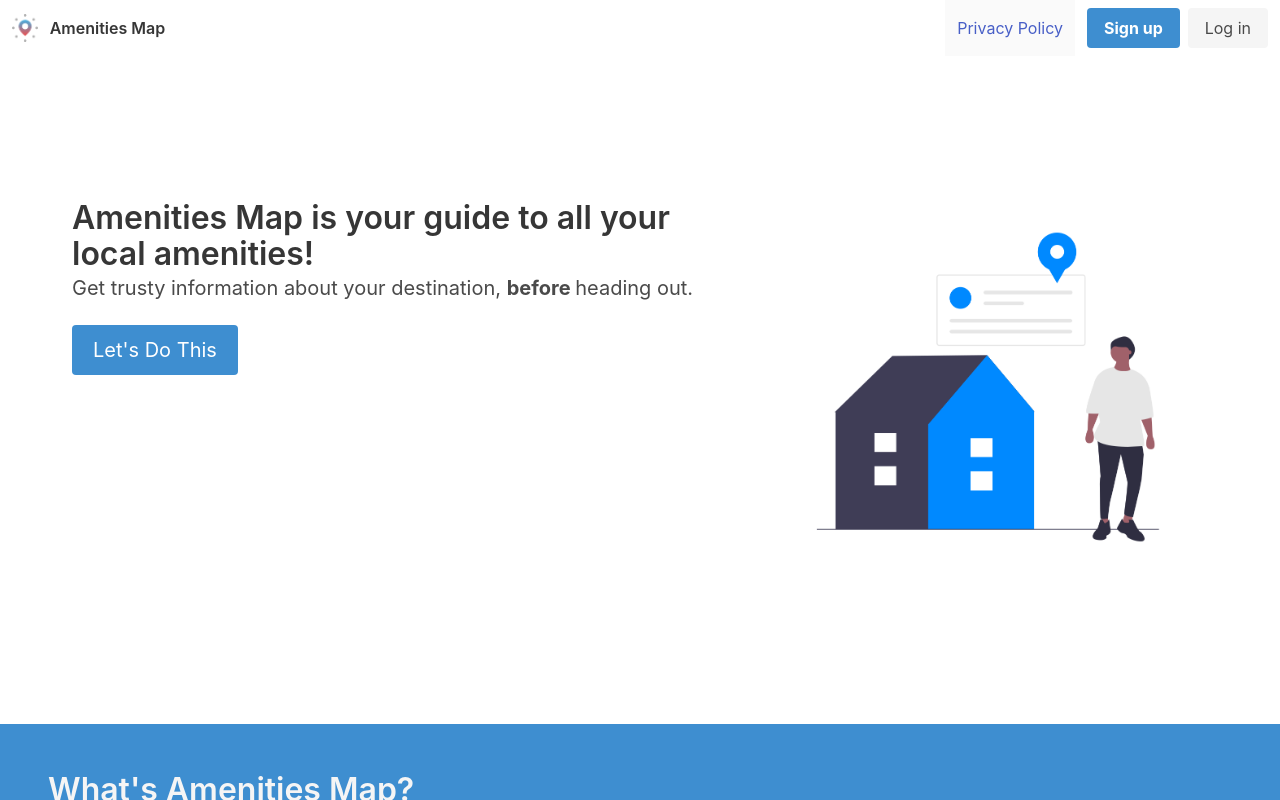
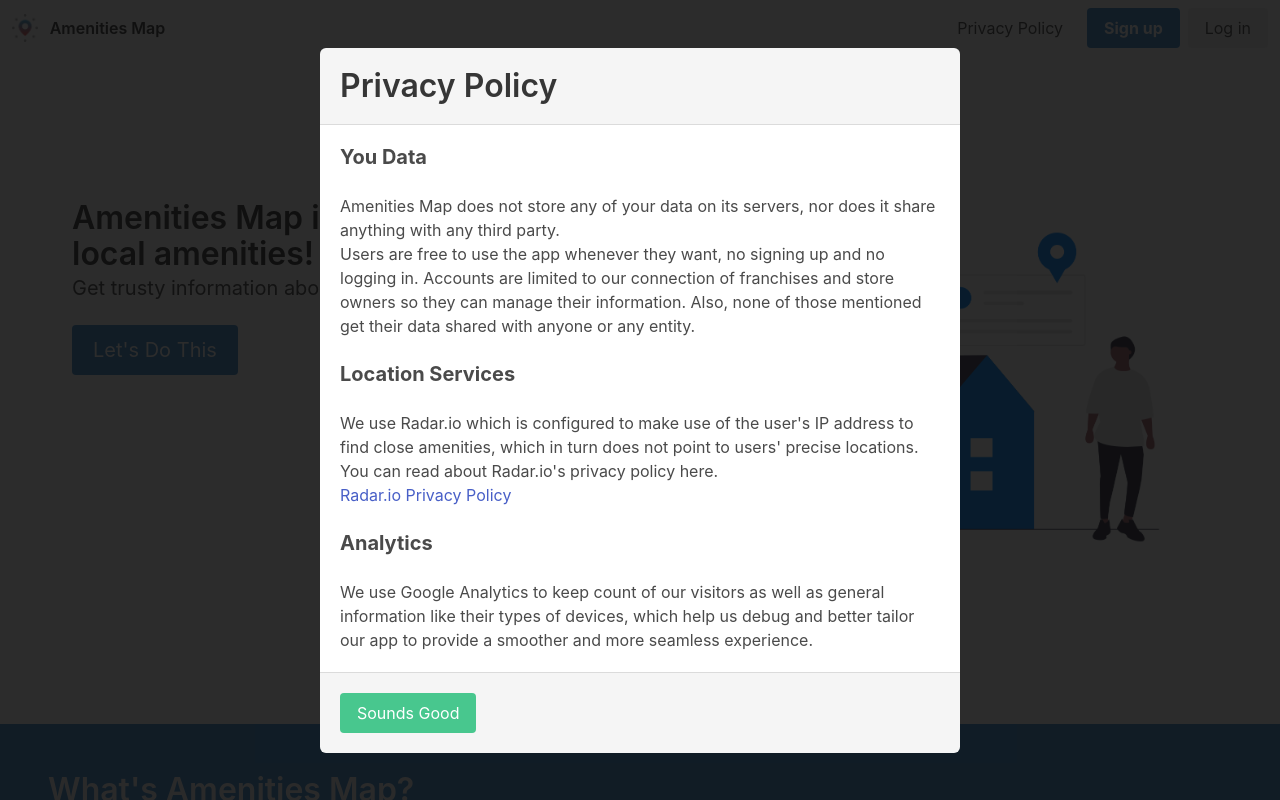
Before and after one commit to Romanviann/AmenitiesMap, an Angular app: page / in a window 1280 px wide. Both pictures are taken after a click on the link "Privacy Policy". Shown: the top 800 px of the page. Built offline with nearby package versions, Linux system fonts and the light colour scheme.

Commit message:
Added privacy policy modal

```diff
--- a/src/app/app.component.html
+++ b/src/app/app.component.html
@@ -15,9 +15,40 @@
 
   <div id="navbarBasicExample" class="navbar-menu">
     <div class="navbar-end">
-      <a class="navbar-item" href="#">
-       Privacy Policy
+      <a class="navbar-item" (click)="toggleModal()">
+        Privacy Policy
       </a>
+
+      <div class="modal" [ngClass]="{ 'is-active' : isModalActive }">
+        <div class="modal-background" (click)="toggleModal()"></div>
+        <div class="modal-card">
+          <header class="modal-card-head">
+          <p class="title"> Privacy Policy</p>
+          </header>
+          <section class="modal-card-body">
+            <p class="subtitle has-text-weight-bold">You Data</p>
+            <p>Amenities Map does not store any of your data on its servers, nor does it share anything with any third party.</p>
+            <p>Users are free to use the app whenever they want, no signing up and no logging in. Accounts are limited to our connection of franchises and store owners
+            so they can manage their information. Also, none of those mentioned get their data shared with anyone or any entity.</p>
+            <br>
+            <p class="subtitle has-text-weight-bold">
+              Location Services
+            </p>
+            <p>We use Radar.io which is configured to make use of the user's IP address to find close amenities, which in turn does not point to users' precise
+              locations. You can read about Radar.io's privacy policy here. </p><p><a href="https://radar.io/privacy">Radar.io Privacy Policy</a></p>
+            <br>
+            <p class="subtitle has-text-weight-bold">
+              Analytics
+            </p>
+            <p>We use Google Analytics to keep count of our visitors as well as general information like their types of devices, which help us debug and better tailor
+            our app to provide a smoother and more seamless experience.</p>
+          </section>
+          <footer class="modal-card-foot">
+            <button class="button is-success" (click)="toggleModal()">Sounds Good</button>
+          </footer>
+        </div>
+      </div>
+
     </div>
   </div>
 
--- a/src/app/app.component.ts
+++ b/src/app/app.component.ts
@@ -7,4 +7,16 @@ import { Component } from '@angular/core';
 })
 export class AppComponent {
   title = 'AmenitiesMap';
+
+  isModalActive: boolean = false;
+
+  constructor() { }
+
+  ngOnInit() {
+  }
+
+  toggleModal() {
+    this.isModalActive = !this.isModalActive;
+  }
+
 }
```
